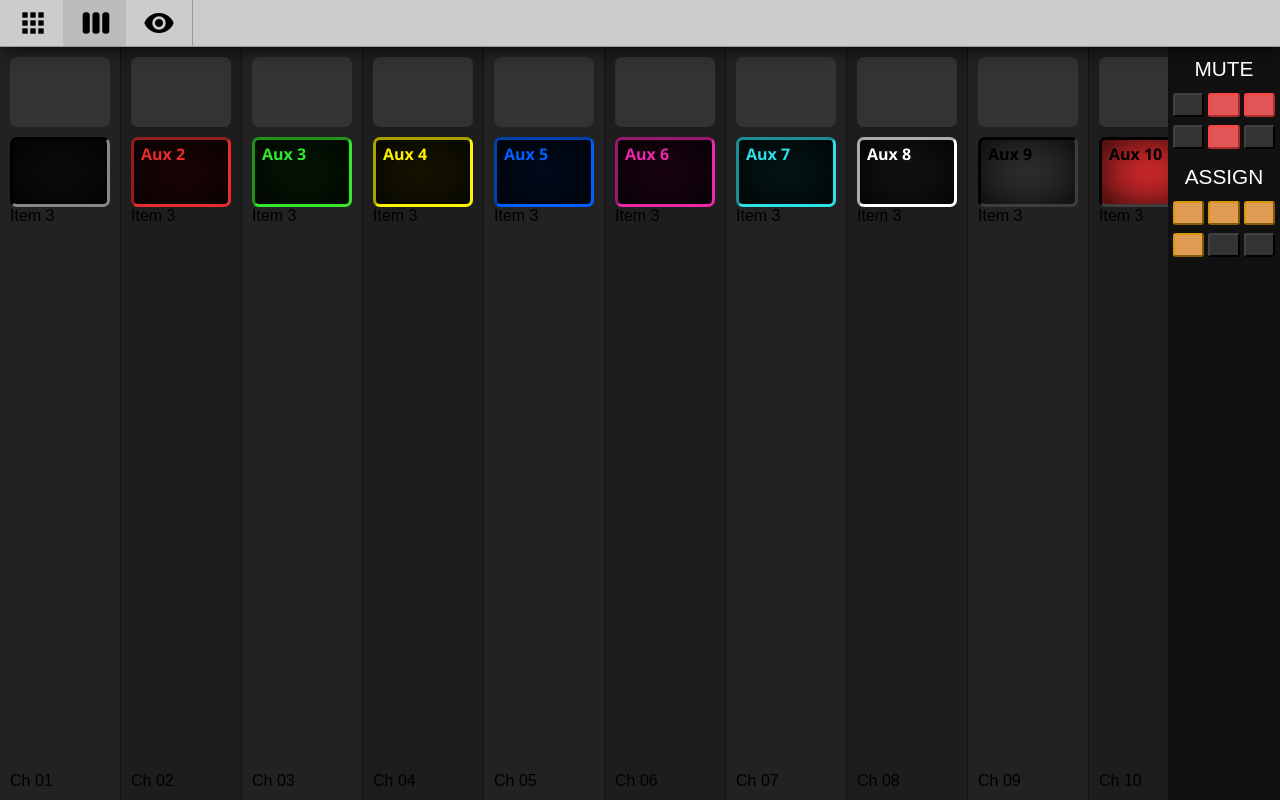
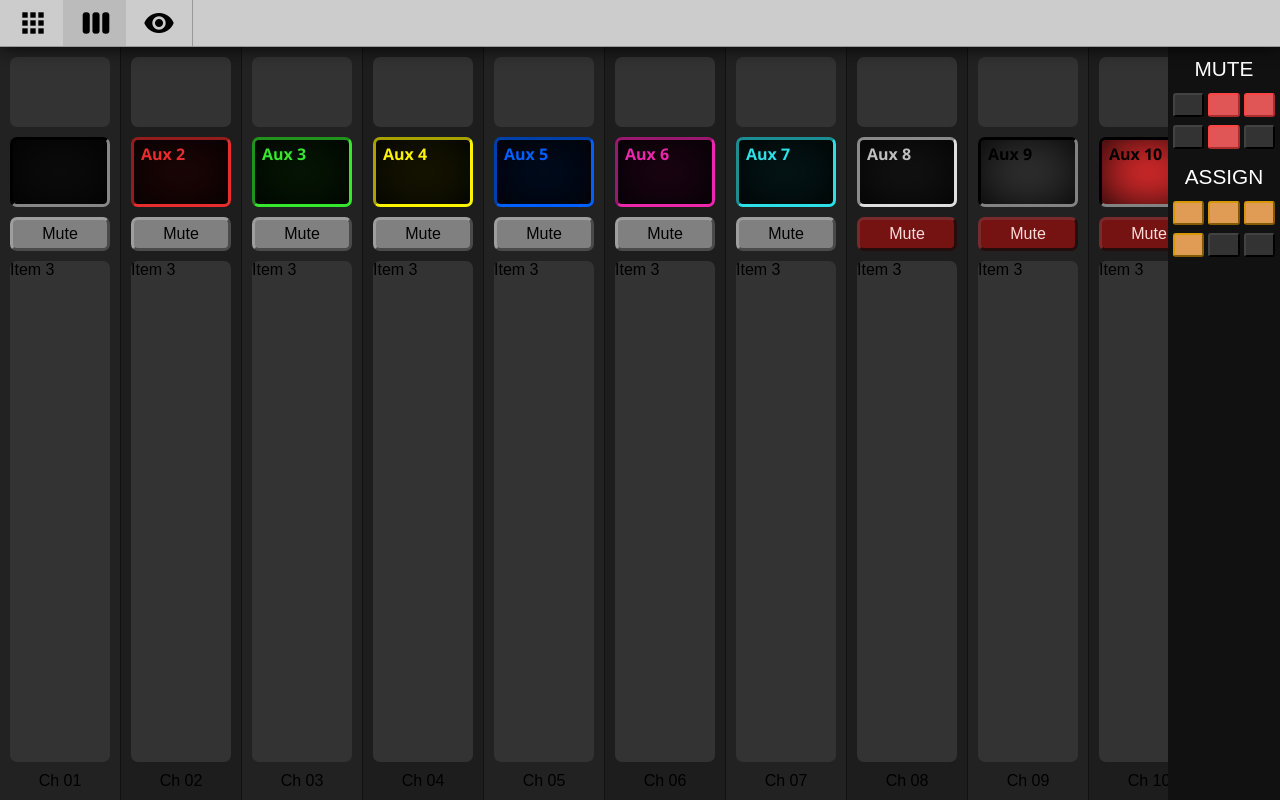
Before and after one commit to maartenverheul/X32-Online, a Vue app: page / in a window 1280 px wide. Built offline with nearby package versions, Linux system fonts and the light colour scheme.

Commit message:
changed channel colors and added methods

```diff
--- a/src/components/Items/Channel.vue
+++ b/src/components/Items/Channel.vue
@@ -1,9 +1,10 @@
 <template>
-  <div :class="['channel', props.color, props.inverted?'inverted':'']">
-    <div class="gain rounded"></div>
-    <div class="scribble rounded">{{props.text}}</div>
-    <div style="flex-grow: 1">Item 3</div>
-    <div>Ch {{props.id}}</div>
+  <div class="channel">
+    <div class="gain"></div>
+    <div class="scribble" :class="[props.scribble.color, props.scribble.inverted?'inverted':'']" v-on:click="scribble_click" v-on:contextmenu.prevent="scribble_context">{{props.scribble.text}}</div>
+    <div class="mute" :class="[props.mute.self?'active-self':'', props.mute.group?'active-group':'']" v-on:click="mute_click">Mute</div>
+    <div class="fader" style="flex-grow: 1">Item 3</div>
+    <div class="chid">Ch {{props.id}}</div>
   </div>
 </template>
 
@@ -20,6 +21,19 @@ export default {
   },
   created() {
     if(this.channelnr.length == 1) this.channelnr = '0' + this.channelnr;
+  },
+  methods: {
+    scribble_click(e){
+      alert("Scribble!");
+    },
+    scribble_context(e){
+      alert("Scribble context!");
+    },
+    mute_click(e){
+      console.log("MUTE");
+      if(e.target.classList.contains("active-self")) e.target.classList.remove("active-self");
+      else e.target.classList.add("active-self");
+    }
   }
 }
 </script>
@@ -27,6 +41,7 @@ export default {
 <style lang="scss">
 $width: 100px;
 $spacing: 10px;
+$radius: 7px;
 .channel {
   color: black;
   display: flex;
@@ -41,10 +56,11 @@ $spacing: 10px;
   &:nth-child(even){ background-color: #1d1d1d; }
 
   .gain {
-  background-color: #333;
-  width: 100%;
-  height: 70px;
-  margin-bottom: $spacing;
+    background-color: #333;
+    width: 100%;
+    height: 70px;
+    margin-bottom: $spacing;
+    border-radius: $radius;
   }
   .scribble {
     background-color: #222;
@@ -55,31 +71,59 @@ $spacing: 10px;
     font-weight: bold;
     font-family: 'Segoe UI', Tahoma, Geneva, Verdana, sans-serif;
     border-style: inset;
-    border-color: #3e3e3e;
+    border-color: #2f2f2f;
     box-shadow: inset 0 0 49px -3px black;
     border-width: 3px;
+    border-radius: $radius;
+    cursor: pointer;
+    margin-bottom: $spacing;
+    &.black:not(.inverted) {  border-color: #333333; background-color: #0c0c0c; color: transparent; }
+    &.red:not(.inverted) {    background-color: #1d0505; border-color: #e72d2e; color: #e72d2e; }
+    &.green:not(.inverted) {  background-color: #051704; border-color: #35e72d; color: #35e72d; }
+    &.yellow:not(.inverted) { background-color: #171600; border-color: #fcf300; color: #fcf300; }
+    &.blue:not(.inverted) {   background-color: #000c1f; border-color: #0060ff; color: #0060ff; }
+    &.magenta:not(.inverted) {background-color: #1b0413; border-color: #ed27ac; color: #ed27ac; }
+    &.cyan:not(.inverted) {   background-color: #041617; border-color: #2de0e7; color: #2de0e7; }
+    &.white:not(.inverted) {  background-color: #131313; border-color: #dfdfdf; color: #bfbfbf; }
+    &.black.inverted {    background-color: #333333; }
+    &.red.inverted {      background-color: #e72d2e; }
+    &.green.inverted {    background-color: #35e72d; }
+    &.yellow.inverted {   background-color: #fcf300; }
+    &.blue.inverted {     background-color: #0060ff; }
+    &.magenta.inverted {  background-color: #ed27ac; }
+    &.cyan.inverted {     background-color: #2de0e7; }
+    &.white.inverted {    background-color: #ffffff; }
   }
-
-  .rounded {
-    border-radius: 7px;
+  .mute {
+    background-color: #808080;
+    border-radius: $radius;
+    cursor: pointer;
+    text-align: center;
+    margin-bottom: $spacing;
+    padding: 5px 10px;
+    border: 3px outset #9e9e9e;
+    &.active-group {
+      background-color: #751313;
+      border-color: #792b2b;
+      color: #ffdada;
+    }
+    &.active-self {
+      background-color: #b51111;
+      border-color: #d61a1a;
+      color: #ffdada;
+    }
   }
-
-  &.black:not(.inverted) .scribble {  border-color: #333333; background-color: #0c0c0c; color: transparent; }
-  &.red:not(.inverted) .scribble {    background-color: #1d0505; border-color: #e72d2e; color: #e72d2e; }
-  &.green:not(.inverted) .scribble {  background-color: #051704; border-color: #35e72d; color: #35e72d; }
-  &.yellow:not(.inverted) .scribble { background-color: #171600; border-color: #fcf300; color: #fcf300; }
-  &.blue:not(.inverted) .scribble {   background-color: #000c1f; border-color: #0060ff; color: #0060ff; }
-  &.magenta:not(.inverted) .scribble {background-color: #1b0413; border-color: #ed27ac; color: #ed27ac; }
-  &.cyan:not(.inverted) .scribble {   background-color: #041617; border-color: #2de0e7; color: #2de0e7; }
-  &.white:not(.inverted) .scribble {  background-color: #131313; border-color: #ffffff; color: #ffffff; }
-  &.black.inverted .scribble {    background-color: #333333; }
-  &.red.inverted .scribble {      background-color: #e72d2e; }
-  &.green.inverted .scribble {    background-color: #35e72d; }
-  &.yellow.inverted .scribble {   background-color: #fcf300; }
-  &.blue.inverted .scribble {     background-color: #0060ff; }
-  &.magenta.inverted .scribble {  background-color: #ed27ac; }
-  &.cyan.inverted .scribble {     background-color: #2de0e7; }
-  &.white.inverted .scribble {    background-color: #ffffff; }
+  .fader{
+    background-color: red;
+    background-color: #333;
+    width: 100%;
+    height: 70px;
+    border-radius: $radius;
+  }
+  .chid {
+    text-align: center;
+    margin-top: $spacing;
+  }
 }
 
 </style>
--- a/src/components/Items/ChannelStrip.vue
+++ b/src/components/Items/ChannelStrip.vue
@@ -15,38 +15,38 @@ export default {
     return {
       expanded: false,
       channels: [
-        { id: '01', color: 'black',   inverted: false, text: 'Aux 1', icon: '' },
-        { id: '02', color: 'red',     inverted: false, text: 'Aux 2', icon: '' },
-        { id: '03', color: 'green',   inverted: false, text: 'Aux 3', icon: '' },
-        { id: '04', color: 'yellow',  inverted: false, text: 'Aux 4', icon: '' },
-        { id: '05', color: 'blue',    inverted: false, text: 'Aux 5', icon: '' },
-        { id: '06', color: 'magenta', inverted: false, text: 'Aux 6', icon: '' },
-        { id: '07', color: 'cyan',    inverted: false, text: 'Aux 7', icon: '' },
-        { id: '08', color: 'white',   inverted: false, text: 'Aux 8', icon: '' },
-        { id: '09', color: 'black',   inverted: true, text: 'Aux 9', icon: '' },
-        { id: '10', color: 'red',     inverted: true, text: 'Aux 10', icon: '' },
-        { id: '11', color: 'green',   inverted: true, text: 'Aux 11', icon: '' },
-        { id: '12', color: 'yellow',  inverted: true, text: 'Aux 12', icon: '' },
-        { id: '13', color: 'blue',    inverted: true, text: 'Aux 13', icon: '' },
-        { id: '14', color: 'magenta', inverted: true, text: 'Aux 14', icon: '' },
-        { id: '15', color: 'cyan',    inverted: true, text: 'Aux 15', icon: '' },
-        { id: '16', color: 'white',   inverted: true, text: 'Aux 16', icon: '' },
-        { id: '17', color: 'green',   inverted: true, text: 'Aux 17', icon: '' },
-        { id: '18', color: 'green',   inverted: true, text: 'Aux 18', icon: '' },
-        { id: '19', color: 'green',   inverted: true, text: 'Aux 19', icon: '' },
-        { id: '20', color: 'green',   inverted: true, text: 'Aux 20', icon: '' },
-        { id: '21', color: 'green',   inverted: true, text: 'Aux 21', icon: '' },
-        { id: '22', color: 'green',   inverted: true, text: 'Aux 22', icon: '' },
-        { id: '23', color: 'green',   inverted: true, text: 'Aux 23', icon: '' },
-        { id: '24', color: 'green',   inverted: true, text: 'Aux 24', icon: '' },
-        { id: '25', color: 'green',   inverted: true, text: 'Aux 25', icon: '' },
-        { id: '26', color: 'green',   inverted: true, text: 'Aux 26', icon: '' },
-        { id: '27', color: 'green',   inverted: true, text: 'Aux 27', icon: '' },
-        { id: '28', color: 'green',   inverted: true, text: 'Aux 28', icon: '' },
-        { id: '29', color: 'green',   inverted: true, text: 'Aux 29', icon: '' },
-        { id: '30', color: 'green',   inverted: true, text: 'Aux 30', icon: '' },
-        { id: '31', color: 'green',   inverted: true, text: 'Aux 31', icon: '' },
-        { id: '32', color: 'green',   inverted: true, text: 'Aux 32', icon: '' },
+        { id: '01', scribble: {color: 'black',   inverted: false, text: 'Aux 1', icon: ''}, mute: {self: false, group: false}},
+        { id: '02', scribble: {color: 'red',     inverted: false, text: 'Aux 2', icon: ''}, mute: {self: false, group: false}},
+        { id: '03', scribble: {color: 'green',   inverted: false, text: 'Aux 3', icon: ''}, mute: {self: false, group: false}},
+        { id: '04', scribble: {color: 'yellow',  inverted: false, text: 'Aux 4', icon: ''}, mute: {self: false, group: false}},
+        { id: '05', scribble: {color: 'blue',    inverted: false, text: 'Aux 5', icon: ''}, mute: {self: false, group: false}},
+        { id: '06', scribble: {color: 'magenta', inverted: false, text: 'Aux 6', icon: ''}, mute: {self: false, group: false}},
+        { id: '07', scribble: {color: 'cyan',    inverted: false, text: 'Aux 7', icon: ''}, mute: {self: false, group: false}},
+        { id: '08', scribble: {color: 'white',   inverted: false, text: 'Aux 8', icon: ''}, mute: {self: false, group: true}},
+        { id: '09', scribble: {color: 'black',   inverted: true, text: 'Aux 9',  icon: ''}, mute: {self: false, group: true}},
+        { id: '10', scribble: {color: 'red',     inverted: true, text: 'Aux 10', icon: ''}, mute: {self: false, group: true}},
+        { id: '11', scribble: {color: 'green',   inverted: true, text: 'Aux 11', icon: ''}, mute: {self: false, group: false}},
+        { id: '12', scribble: {color: 'yellow',  inverted: true, text: 'Aux 12', icon: ''}, mute: {self: false, group: false}},
+        { id: '13', scribble: {color: 'blue',    inverted: true, text: 'Aux 13', icon: ''}, mute: {self: false, group: false}},
+        { id: '14', scribble: {color: 'magenta', inverted: true, text: 'Aux 14', icon: ''}, mute: {self: false, group: false}},
+        { id: '15', scribble: {color: 'cyan',    inverted: true, text: 'Aux 15', icon: ''}, mute: {self: false, group: false}},
+        { id: '16', scribble: {color: 'white',   inverted: true, text: 'Aux 16', icon: ''}, mute: {self: false, group: false}},
+        { id: '17', scribble: {color: 'green',   inverted: true, text: 'Aux 17', icon: ''}, mute: {self: false, group: false}},
+        { id: '18', scribble: {color: 'green',   inverted: true, text: 'Aux 18', icon: ''}, mute: {self: false, group: false}},
+        { id: '19', scribble: {color: 'green',   inverted: true, text: 'Aux 19', icon: ''}, mute: {self: false, group: false}},
+        { id: '20', scribble: {color: 'green',   inverted: true, text: 'Aux 20', icon: ''}, mute: {self: false, group: false}},
+        { id: '21', scribble: {color: 'green',   inverted: true, text: 'Aux 21', icon: ''}, mute: {self: false, group: false}},
+        { id: '22', scribble: {color: 'green',   inverted: true, text: 'Aux 22', icon: ''}, mute: {self: false, group: false}},
+        { id: '23', scribble: {color: 'green',   inverted: true, text: 'Aux 23', icon: ''}, mute: {self: false, group: false}},
+        { id: '24', scribble: {color: 'green',   inverted: true, text: 'Aux 24', icon: ''}, mute: {self: false, group: false}},
+        { id: '25', scribble: {color: 'green',   inverted: true, text: 'Aux 25', icon: ''}, mute: {self: false, group: false}},
+        { id: '26', scribble: {color: 'green',   inverted: true, text: 'Aux 26', icon: ''}, mute: {self: false, group: false}},
+        { id: '27', scribble: {color: 'green',   inverted: true, text: 'Aux 27', icon: ''}, mute: {self: false, group: false}},
+        { id: '28', scribble: {color: 'green',   inverted: true, text: 'Aux 28', icon: ''}, mute: {self: false, group: false}},
+        { id: '29', scribble: {color: 'green',   inverted: true, text: 'Aux 29', icon: ''}, mute: {self: false, group: false}},
+        { id: '30', scribble: {color: 'green',   inverted: true, text: 'Aux 30', icon: ''}, mute: {self: false, group: false}},
+        { id: '31', scribble: {color: 'green',   inverted: true, text: 'Aux 31', icon: ''}, mute: {self: false, group: false}},
+        { id: '32', scribble: {color: 'green',   inverted: true, text: 'Aux 32', icon: ''}, mute: {self: false, group: false}},
       ]
     }
   }
```
